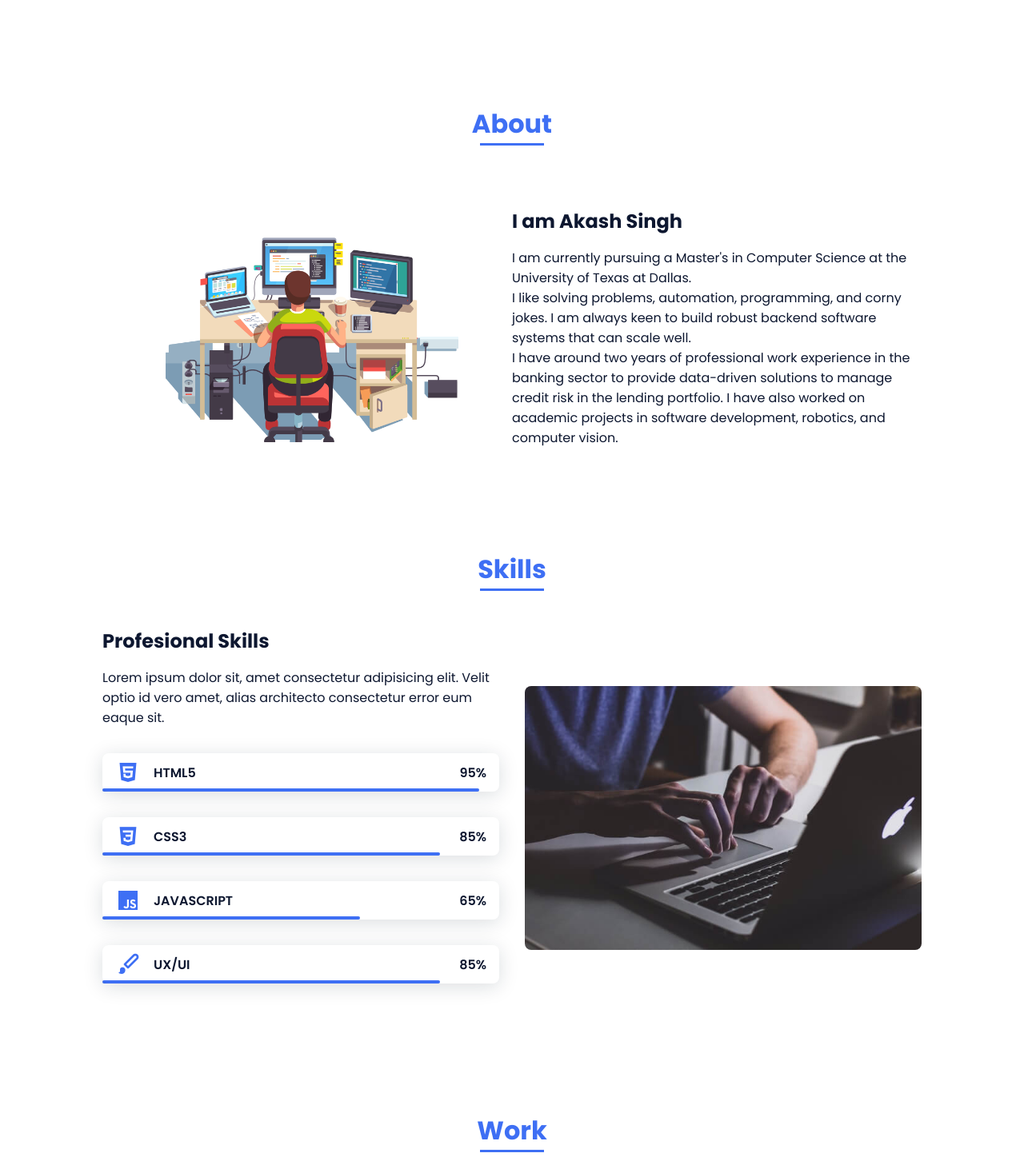
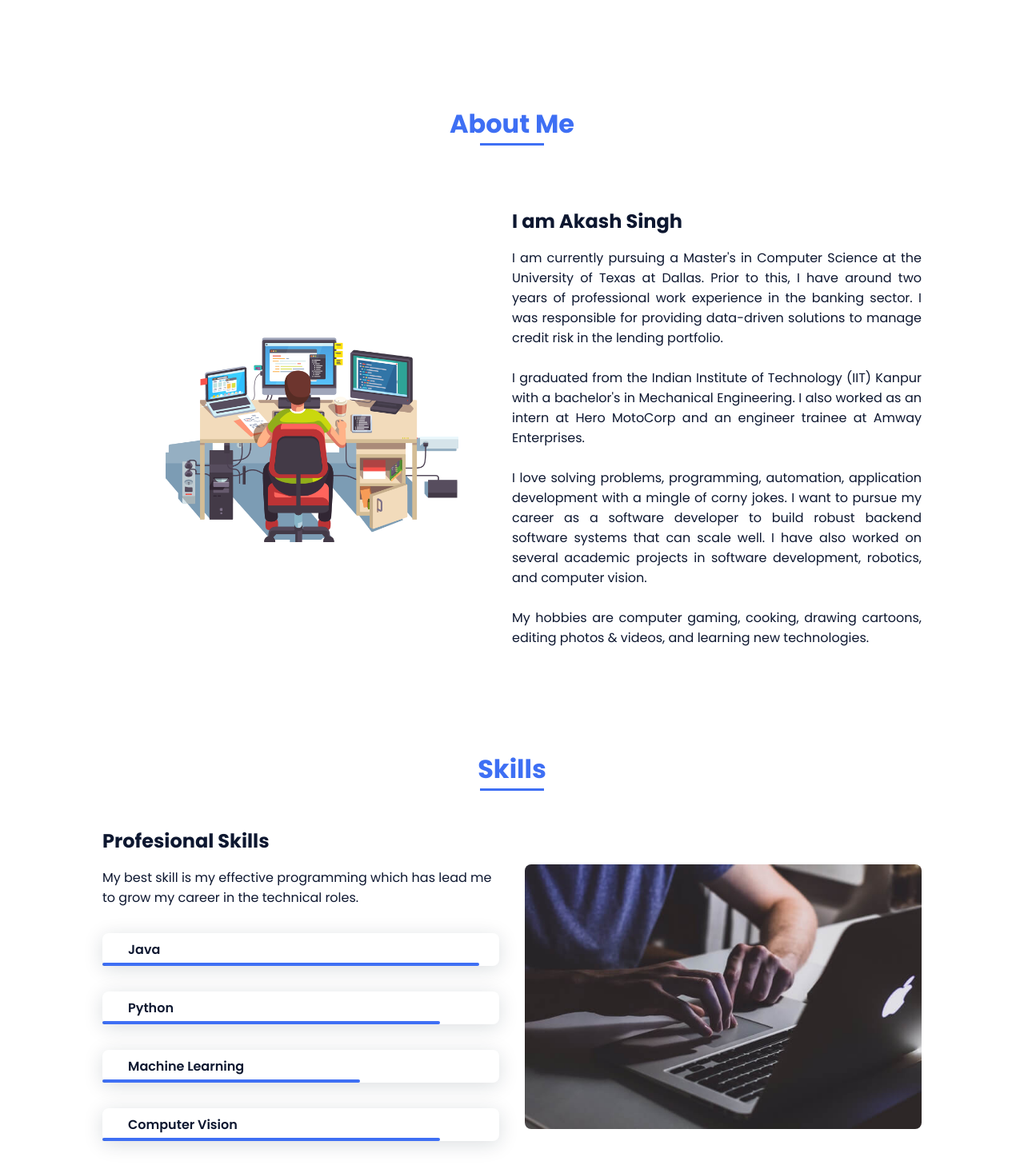
Before and after one commit to akashsingh0710/akashsingh0710.github.io, a plain HTML site: page index.html in a window 1280 px wide. Shown: the part 640-2102 px from the top of the page at 80% size. Drawn offline with nearby package versions, Linux system fonts and the light colour scheme.

```diff
--- a/assets/css/styles.css
+++ b/assets/css/styles.css
@@ -438,7 +438,7 @@
   .about__container {
     grid-template-columns: repeat(2, 1fr);
     align-items: center;
-    text-align: initial;
+    text-align: justify;
   }
   .skills__container {
     grid-template-columns: .7fr;
--- a/index.html
+++ b/index.html
@@ -22,7 +22,7 @@
                 <div class="nav__menu" id="nav-menu">
                     <ul class="nav__list">
                         <li class="nav__item"><a href="#home" class="nav__link active">Home</a></li>
-                        <li class="nav__item"><a href="#about" class="nav__link">About</a></li>
+                        <li class="nav__item"><a href="#about" class="nav__link">About Me</a></li>
                         <li class="nav__item"><a href="#skills" class="nav__link">Skills</a></li>
                         <li class="nav__item"><a href="#work" class="nav__link">Professional Experience</a></li>
                         <li class="nav__item"><a href="#acadProj" class="nav__link">Academic Projects</a></li>
@@ -66,7 +66,7 @@
 
             <!--===== ABOUT =====-->
             <section class="about section " id="about">
-                <h2 class="section-title">About</h2>
+                <h2 class="section-title">About Me</h2>
 
                 <div class="about__container bd-grid">
                     <div class="about__img">
@@ -76,9 +76,18 @@
                     <div>
                         <h2 class="about__subtitle">I am Akash Singh</h2>
                         <p class="about__text">
-                            I am currently pursuing a Master's in Computer Science at the University of Texas at Dallas. <br>
-                            I like solving problems, automation, programming, and corny jokes. I am always keen to build robust backend software systems that can scale well.<br>
-                            I have around two years of professional work experience in the banking sector to provide data-driven solutions to manage credit risk in the lending portfolio. I have also worked on academic projects in software development, robotics, and computer vision.
+
+                            I am currently pursuing a Master's in Computer Science at the University of Texas at Dallas. Prior to this, I have around two years of professional work experience in the banking sector. I was responsible for providing data-driven solutions to manage credit risk in the lending portfolio. <br><br>
+                            I graduated from the Indian Institute of Technology (IIT) Kanpur with a bachelor's in Mechanical Engineering. I also worked as an intern at Hero MotoCorp and an engineer trainee at Amway Enterprises.<br><br>
+                            I love solving problems, programming, automation, application development with a mingle of corny jokes. I want to pursue my career as a software developer to build robust backend software systems that can scale well. I have also worked on several academic projects in software development, robotics, and computer vision.<br><br>
+                            My hobbies are computer gaming, cooking, drawing cartoons, editing photos & videos, and learning new technologies.
+
+
+
+                            <!-- I am currently pursuing a Master's in Computer Science at the University of Texas at Dallas. <br>
+                            I like solving problems, automation, programming, and corny jokes.
+                            I am always keen to build robust backend software systems that can scale well.<br>
+                            I have around two years of professional work experience in the banking sector to provide data-driven solutions to manage credit risk in the lending portfolio. I have also worked on academic projects in software development, robotics, and computer vision. -->
 
                             </p>
                     </div>
@@ -92,53 +101,53 @@
                 <div class="skills__container bd-grid">
                     <div>
                         <h2 class="skills__subtitle">Profesional Skills</h2>
-                        <p class="skills__text">Lorem ipsum dolor sit, amet consectetur adipisicing elit. Velit optio id vero amet, alias architecto consectetur error eum eaque sit.</p>
+                        <p class="skills__text">My best skill is my effective programming which has lead me to grow my career in the technical roles.</p>
                         <div class="skills__data">
                             <div class="skills__names">
-                                <i class='bx bxl-html5 skills__icon'></i>
-                                <span class="skills__name">HTML5</span>
+                                <i class='bx  skills__icon'></i>
+                                <span class="skills__name">Java</span>
                             </div>
                             <div class="skills__bar skills__html">
 
                             </div>
                             <div>
-                                <span class="skills__percentage">95%</span>
+                                <!-- <span class="skills__percentage">90%</span> -->
                             </div>
                         </div>
                         <div class="skills__data">
                             <div class="skills__names">
-                                <i class='bx bxl-css3 skills__icon'></i>
-                                <span class="skills__name">CSS3</span>
+                                <i class='bx skills__icon'></i>
+                                <span class="skills__name">Python</span>
                             </div>
                             <div class="skills__bar skills__css">
 
                             </div>
                             <div>
-                                <span class="skills__percentage">85%</span>
+                                <!-- <span class="skills__percentage">90%</span> -->
                             </div>
                         </div>
                         <div class="skills__data">
                             <div class="skills__names">
-                                <i class='bx bxl-javascript skills__icon' ></i>
-                                <span class="skills__name">JAVASCRIPT</span>
+                                <i class='bx  skills__icon' ></i>
+                                <span class="skills__name">Machine Learning</span>
                             </div>
                             <div class="skills__bar skills__js">
 
                             </div>
                             <div>
-                                <span class="skills__percentage">65%</span>
+                                <!-- <span class="skills__percentage">80%</span> -->
                             </div>
                         </div>
                         <div class="skills__data">
                             <div class="skills__names">
-                                <i class='bx bxs-paint skills__icon'></i>
-                                <span class="skills__name">UX/UI</span>
+                                <i class='bx skills__icon'></i>
+                                <span class="skills__name">Computer Vision</span>
                             </div>
                             <div class="skills__bar skills__ux">
 
                             </div>
                             <div>
-                                <span class="skills__percentage">85%</span>
+                                <!-- <span class="skills__percentage">80%</span> -->
                             </div>
                         </div>
                     </div>
@@ -154,22 +163,22 @@
                 <h2 class="section-title">Work</h2>
 
                 <div class="work__container bd-grid">
-                    <a href="" class="work__img">
+                    <a href="" class="work__img" target="_blank">
                         <img src="assets/img/work1.jpg" alt="">
                     </a>
-                    <a href="" class="work__img">
+                    <a href="" class="work__img" target="_blank">
                         <img src="assets/img/work2.jpg" alt="">
                     </a>
-                    <a href="" class="work__img">
+                    <a href="" class="work__img" target="_blank">
                         <img src="assets/img/work3.jpg" alt="">
                     </a>
-                    <a href="" class="work__img">
+                    <a href="" class="work__img" target="_blank">
                         <img src="assets/img/work4.jpg" alt="">
                     </a>
-                    <a href="" class="work__img">
+                    <a href="" class="work__img" target="_blank">
                         <img src="assets/img/work5.jpg" alt="">
                     </a>
-                    <a href="" class="work__img">
+                    <a href="https://github.com/akashsingh0710/LineMazeSolver" class="work__img" target="_blank">
                         <img src="assets/img/work6.jpg" alt="">
                     </a>
                 </div>
```
Also changed, not shown: assets/img/temp/about_2.jpg (renamed from assets/img/about_2.jpg), assets/img/temp/perfil_2.png (renamed from assets/img/perfil_2.png), assets/img/temp/work6_2.jpg (added), assets/img/work6.jpg, 6 other files.
